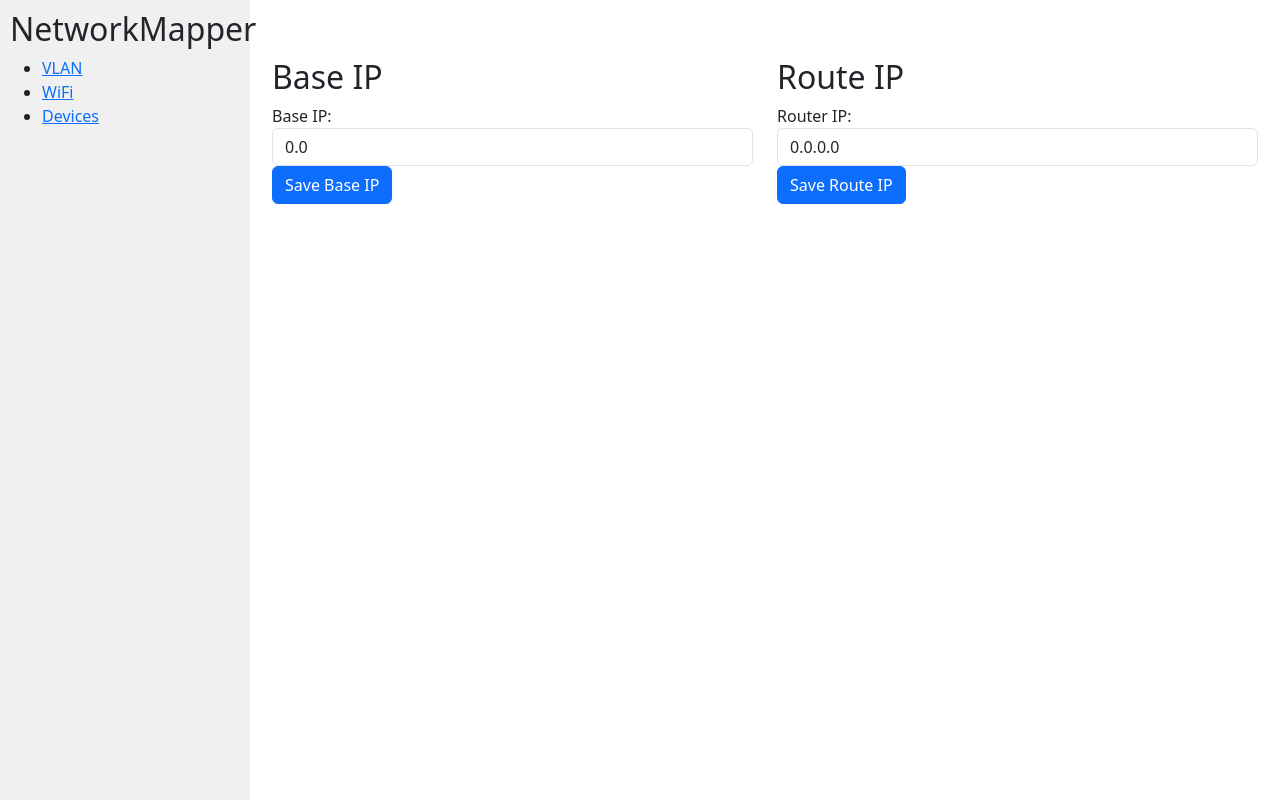
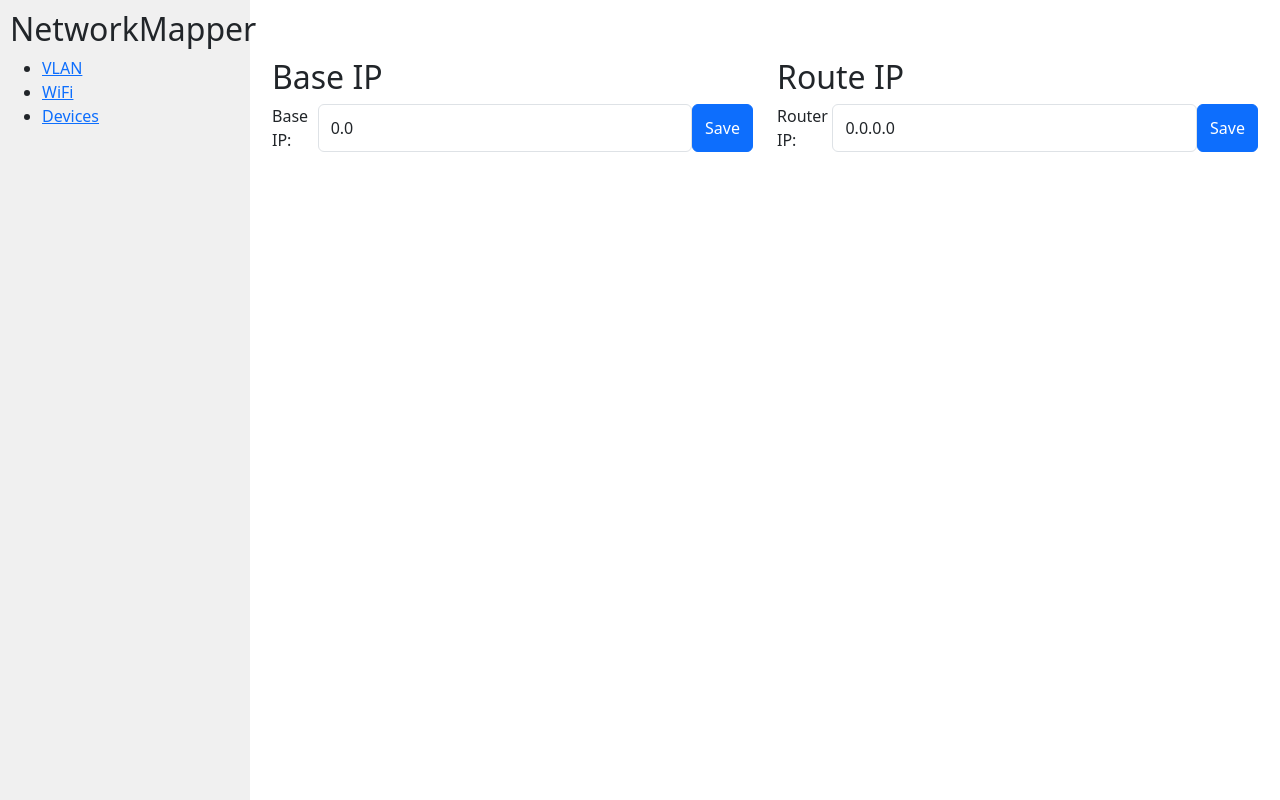
Before and after one commit to ben-burwood/HomeDB, a Django app: page /ip/ in a window 1280 px wide. Run offline with Django 5.2, Linux system fonts and the light colour scheme; some libraries are stand-ins or nearby versions.

Commit message:
Update CSS

```diff
--- a/NetworkMapper/ip/templates/ip/index.html
+++ b/NetworkMapper/ip/templates/ip/index.html
@@ -14,11 +14,11 @@ IP Network Management
             <h2>Base IP</h2>
             <form method="post" action="{% url 'index' %}">
                 {% csrf_token %}
-                <div class="form-group">
+                <div class="form-group d-flex">
                     <label for="base_ip">Base IP:</label>
-                    <input type="text" class="form-control" id="base_ip" name="base_ip" value="{{ base_ip }}">
+                    <input type="text" id="base_ip" name="base_ip" value="{{ base_ip }}" class="form-control">
+                    <button type="submit" name="base_ip-submit" class="btn btn-primary">Save</button>
                 </div>
-                <button type="submit" name="base_ip-submit" class="btn btn-primary">Save Base IP</button>
             </form>
         </div>
 
@@ -26,11 +26,11 @@ IP Network Management
             <h2>Route IP</h2>
             <form method="post" action="{% url 'index' %}">
                 {% csrf_token %}
-                <div class="form-group">
+                <div class="form-group d-flex">
                     <label for="router_ip">Router IP:</label>
-                    <input type="text" class="form-control" id="router_ip" name="router_ip" value="{{ router_ip }}">
+                    <input type="text" id="router_ip" name="router_ip" value="{{ router_ip }}" class="form-control">
+                    <button type="submit" name="router_ip-submit" class="btn btn-primary">Save</button>
                 </div>
-                <button type="submit" name="router_ip-submit" class="btn btn-primary">Save Route IP</button>
             </form>
         </div>
     </div>
```
